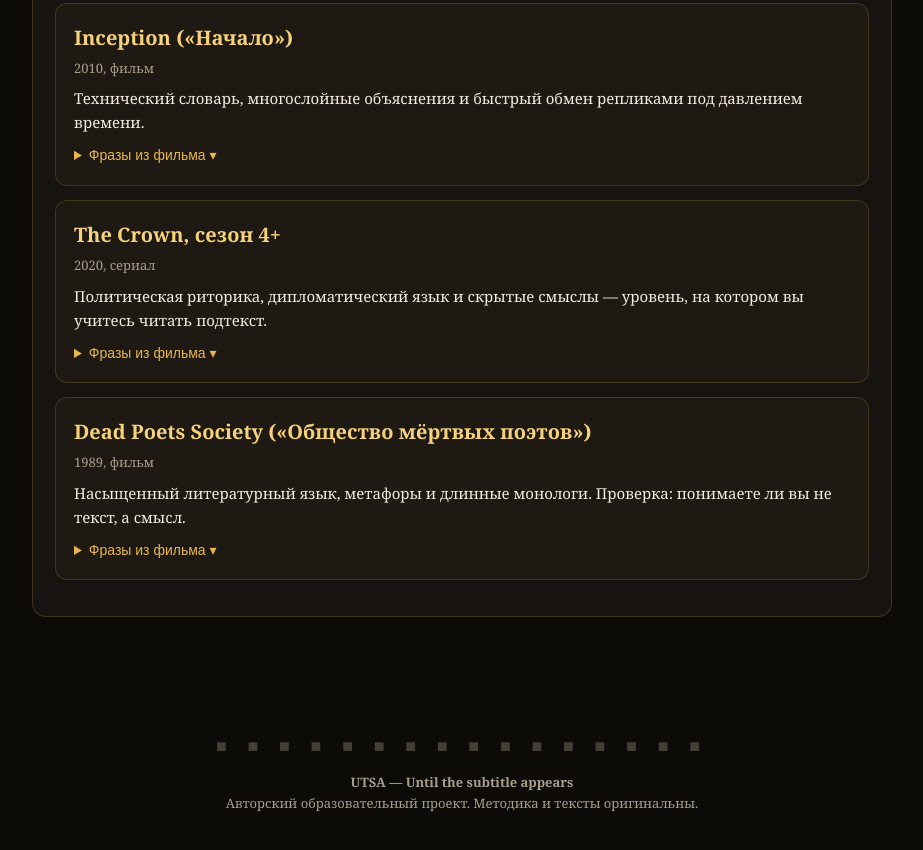
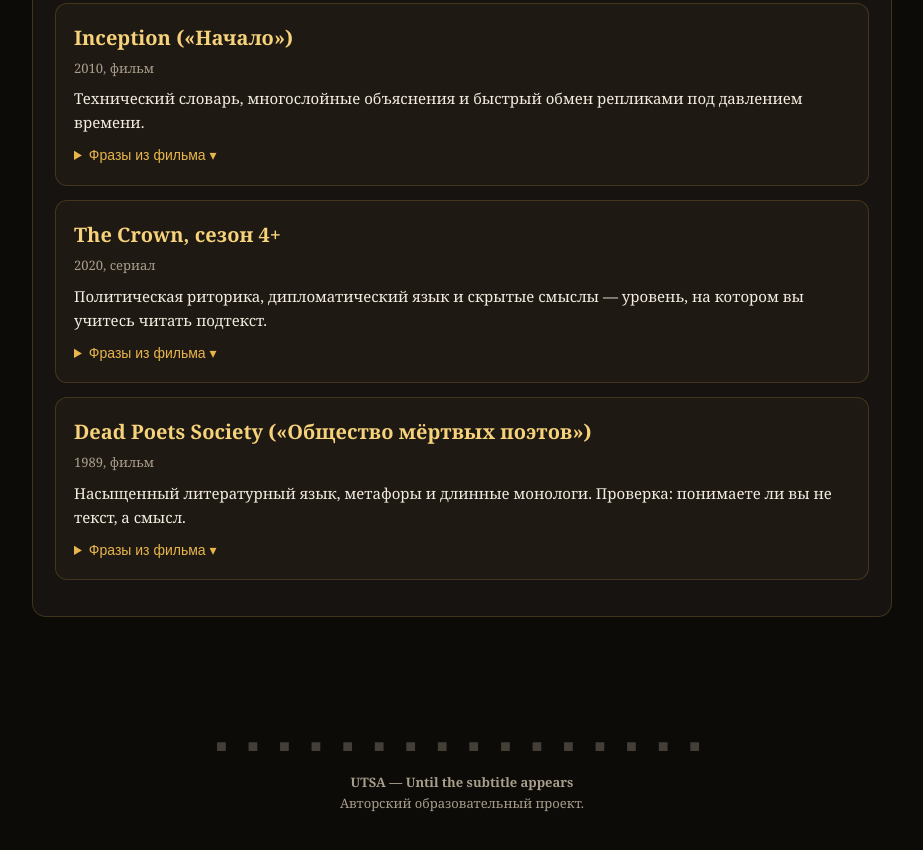
Before and after one commit to collab-utsa/utsa.html, a plain HTML site: page index.html in a window 1280 px wide. Shown: the part 5045-5895 px from the top of the page, without its empty margins (178-1101 px from the left). Drawn offline with Linux system fonts and the light colour scheme.

Commit message:
index.html

```diff
--- a/index.html
+++ b/index.html
@@ -142,7 +142,7 @@
 <footer>
   <div class="film">■ ■ ■ ■ ■ ■ ■ ■ ■ ■ ■ ■ ■ ■ ■ ■</div>
   <p><b>UTSA — Until the subtitle appears</b></p>
-  <p>Авторский образовательный проект. Методика и тексты оригинальны.</p>
+  <p>Авторский образовательный проект.</p>
 </footer>
 
 <button id="fab" onclick="togglePanel()">✎ Автор</button>
```
